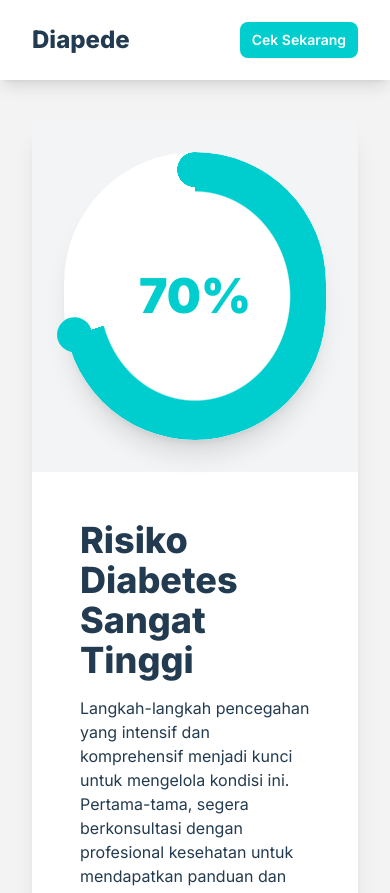
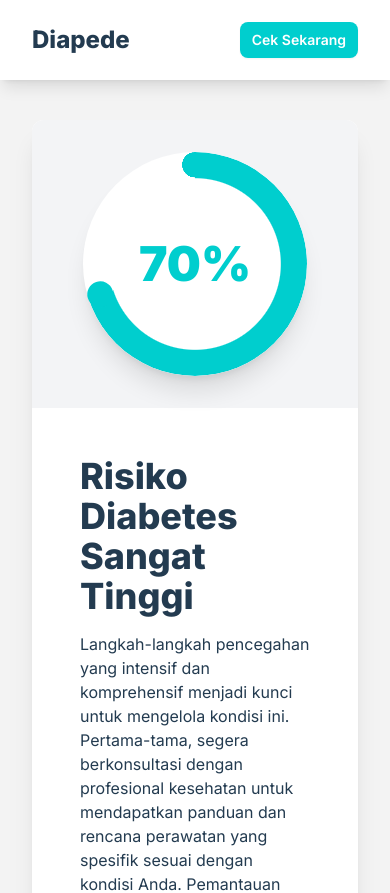
Before and after one commit to javierreansyah/Diapede, a React (Vite) app: page /hasil in a window 390 px wide. Shown: the top 893 px of the page. Built offline with nearby package versions, Linux system fonts and the light colour scheme.

Commit message:
fix diagram

```diff
--- a/src/components/Result.jsx
+++ b/src/components/Result.jsx
@@ -49,8 +49,6 @@ const Result = ({ response }) => {
             className="radial-progress bg-web-pure text-5xl font-black text-web-cyan shadow-xl"
             style={{
               "--value": percentage,
-              "--size": "18rem",
-              "--thickness": "2.2rem",
             }}
             role="progressbar"
           >
--- a/src/index.css
+++ b/src/index.css
@@ -15,3 +15,15 @@ body {
     @apply block text-base font-semibold text-web-dark;
   }
 }
+
+.radial-progress {
+  --size: 18rem;
+  --thickness: 2.2rem;
+}
+
+@media (max-width: 768px) {
+  .radial-progress {
+    --size: 14rem;
+    --thickness: 1.6rem;
+  }
+}
```
